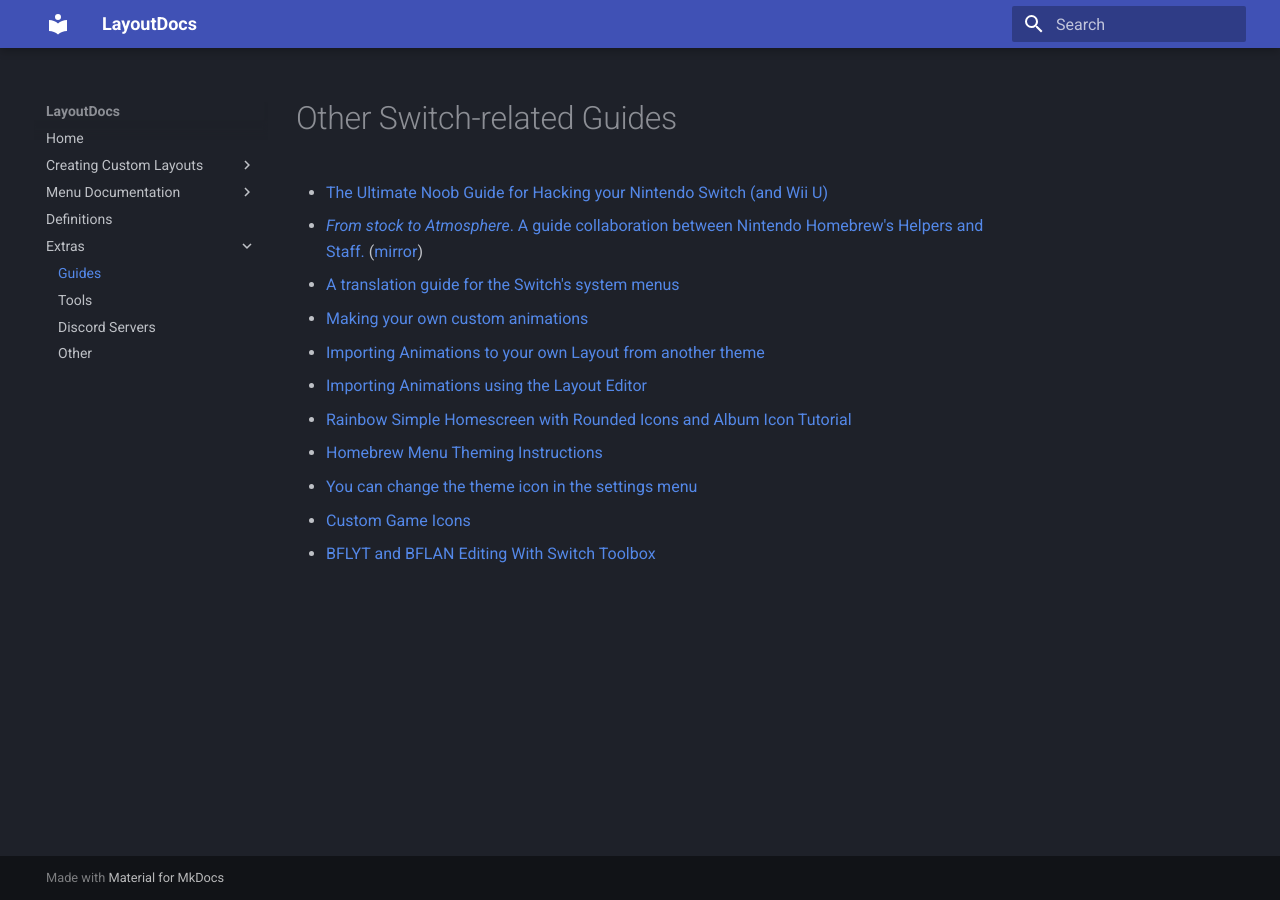
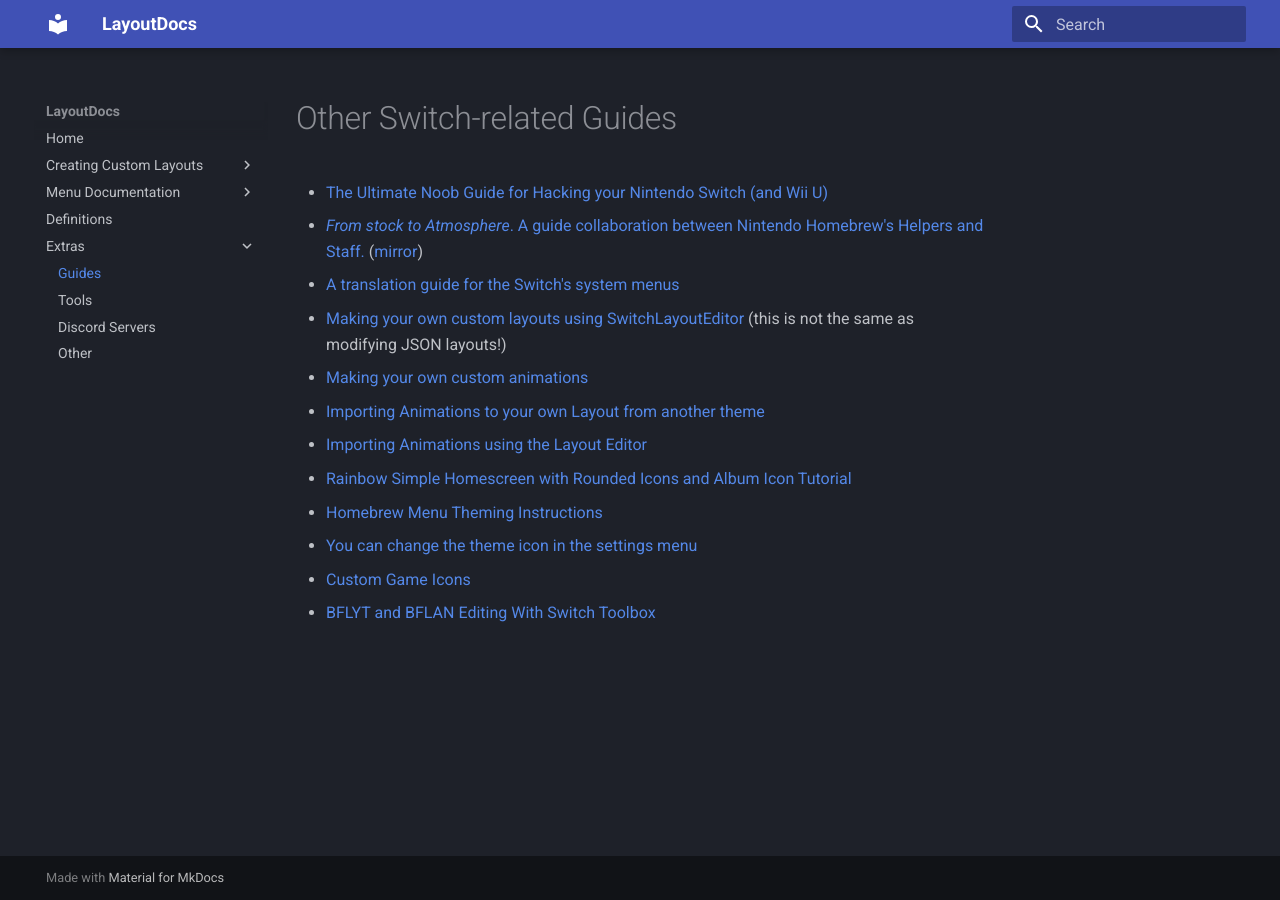
Before and after one commit to ThemezerNX/LayoutDocs, an MkDocs documentation site: the page built from docs/extras/guides.md, in a window 1280 px wide. Built offline with MkDocs 1.6.1 and Material for MkDocs 9.7.7, drawn with Linux system fonts in a browser that asks for light colours.

Commit message:
Add custom layout guide url

```diff
--- a/docs/extras/guides.md
+++ b/docs/extras/guides.md
@@ -3,6 +3,7 @@
 -   [The Ultimate Noob Guide for Hacking your Nintendo Switch (and Wii U)](https://switch.homebrew.guide/homebrew_dev/introduction.html)
 -   [_From stock to Atmosphere_. A guide collaboration between Nintendo Homebrew's Helpers and Staff.](https://switchgui.de/switch-guide/) ([mirror](https://nh-server.github.io/switch-guide/))
 -   [A translation guide for the Switch's system menus](https://github.com/bandithedoge/switch-pl/wiki)
+-   [Making your own custom layouts using SwitchLayoutEditor](https://github.com/FuryBaguette/SwitchLayoutEditor/wiki) (this is not the same as modifying JSON layouts!)
 -   [Making your own custom animations](https://www.reddit.com/r/NXThemes/comments/biu5hc/making_your_own_custom_animations/)
 -   [Importing Animations to your own Layout from another theme](https://www.reddit.com/r/NXThemes/comments/biti3d/importing_animations_to_your_own_layout_from/)
 -   [Importing Animations using the Layout Editor](https://www.reddit.com/r/NXThemes/comments/bkb5ix/importing_animations_using_the_layout_editor/)
```
